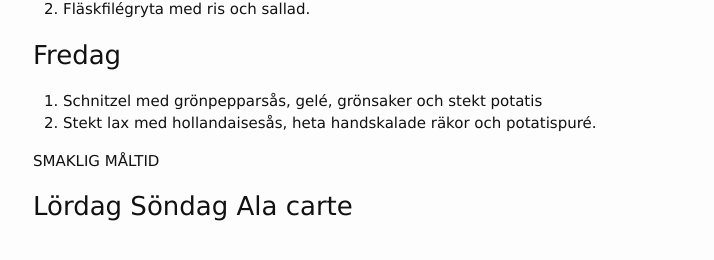
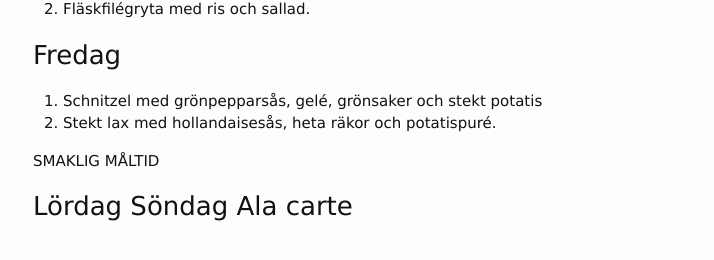
Before and after one commit to FarInn62/farinn62.github.io, a Jekyll site: the page built from lunch.md, in a window 1280 px wide. Shown: the part 605-865 px from the top of the page, without its empty margins (237-951 px from the left). Built offline with Jekyll 4.4.1, drawn with Linux system fonts in a browser that asks for light colours.

Commit message:
Update lunch.md

```diff
--- a/lunch.md
+++ b/lunch.md
@@ -31,7 +31,7 @@ Alla rätter: 110:- Take away: 90:-
 
 ### Fredag
 1.  Schnitzel med grönpepparsås, gelé, grönsaker och stekt potatis
-2.  Stekt lax med hollandaisesås, heta handskalade räkor och potatispuré.
+2.  Stekt lax med hollandaisesås, heta räkor och potatispuré.
 
 SMAKLIG MÅLTID
 
```
